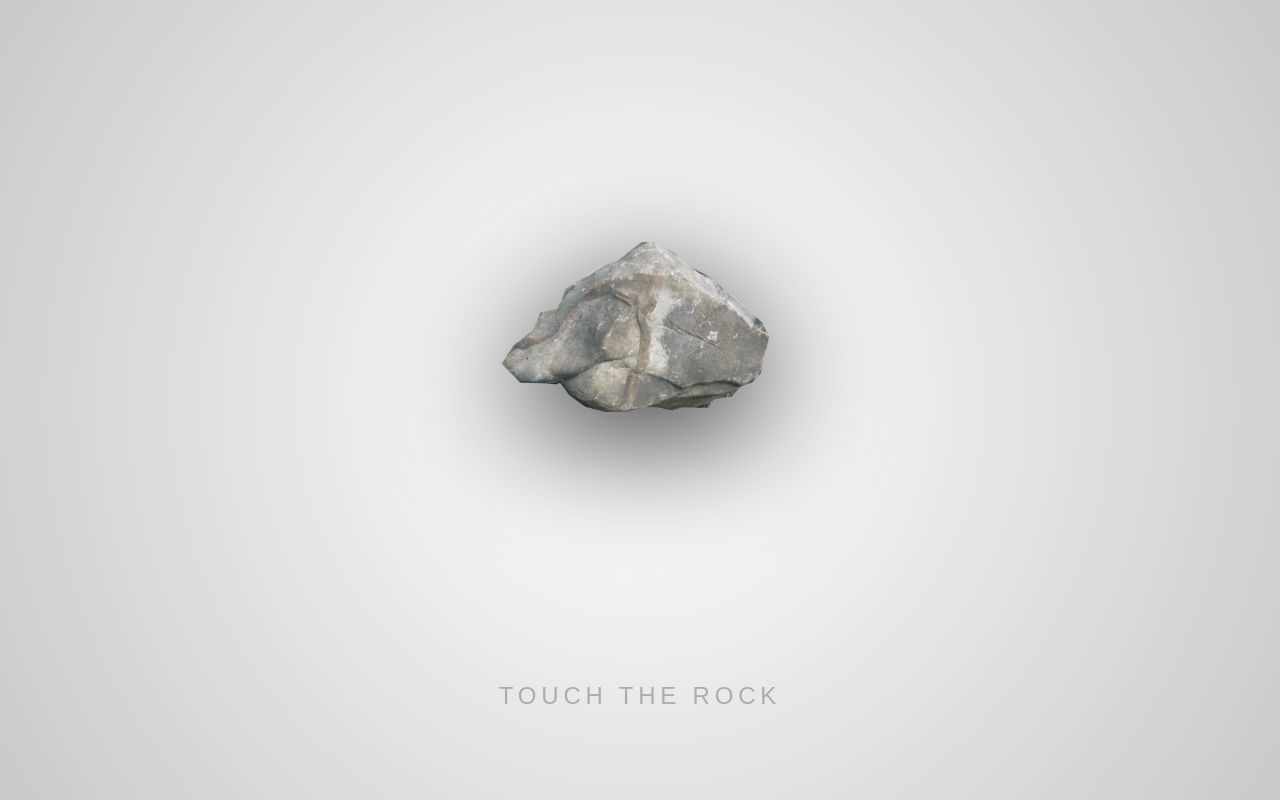
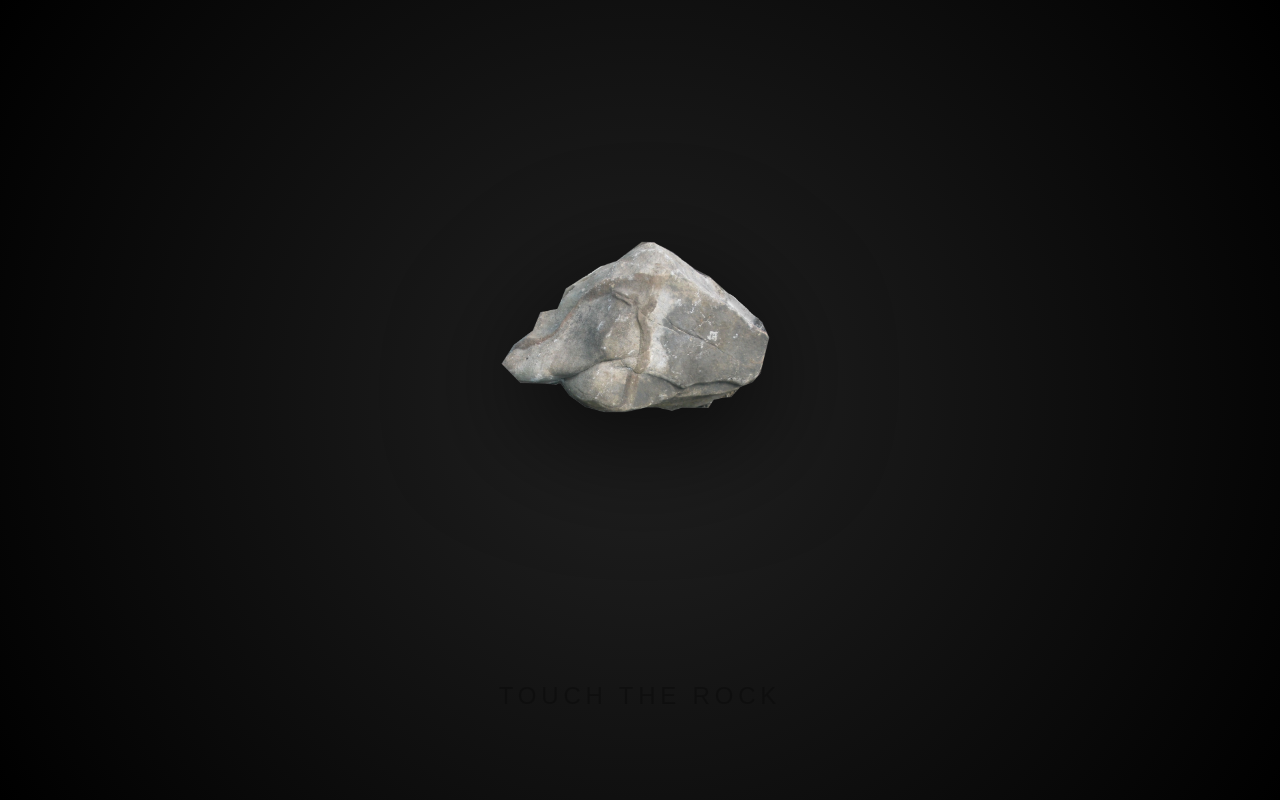
Before and after one commit to usertermed/petrock, a Next.js app: page / in a window 1280 px wide. Built offline with nearby package versions, Linux system fonts and the light colour scheme; a web font is replaced by a local one.

Commit message:
Visual polish

```diff
--- a/app/globals.css
+++ b/app/globals.css
@@ -6,6 +6,16 @@
   --foreground: #0a0a0a;
   --rock-shadow: 0 20px 50px rgba(132, 132, 132, 0.089);
   --accent: #555;
+  --glow: rgba(255, 255, 255, 0.5);
+  --container-bg: radial-gradient(circle at center, #ffffff 0%, #c9c9c9 100%);
+}
+
+[data-theme='dark'] {
+  --background: #111;
+  --foreground: #eee;
+  --accent: #888;
+  --glow: rgba(255, 255, 255, 0.2);
+  --container-bg: radial-gradient(circle at center, #222 0%, #000 100%);
 }
 
 body {
@@ -30,7 +40,8 @@ body {
   height: 100%;
   width: 100%;
   position: relative;
-  background: radial-gradient(circle at center, #ffffff 0%, #c9c9c9 100%);
+  background: var(--container-bg);
+  transition: background 2s ease;
 }
 
 .rock-container {
@@ -50,11 +61,46 @@ body {
   height: auto;
   filter: drop-shadow(0 30px 60px rgba(0, 0, 0, 0.8));
   transition: all 0.5s cubic-bezier(0.25, 0.46, 0.45, 0.94);
+  position: relative;
 }
 
 .rock-container:hover .rock-image {
-  transform: translateY(-5px);
+  transform: translateY(-8px) scale(1.02);
   filter: drop-shadow(0 40px 70px rgba(0, 0, 0, 0.9));
+}
+
+.rock-glow {
+  position: absolute;
+  top: 50%;
+  left: 50%;
+  transform: translate(-50%, -50%);
+  width: 100%;
+  height: 100%;
+  border-radius: 50%;
+  background: radial-gradient(circle, var(--glow) 0%, transparent 70%);
+  opacity: 0;
+  transition: opacity 1s ease;
+  z-index: -1;
+  pointer-events: none;
+}
+
+.rock-speaking .rock-glow {
+  opacity: 1;
+  animation: glow-pulse 2s infinite ease-in-out;
+}
+
+@keyframes glow-pulse {
+
+  0%,
+  100% {
+    transform: translate(-50%, -50%) scale(1);
+    opacity: 0.4;
+  }
+
+  50% {
+    transform: translate(-50%, -50%) scale(1.3);
+    opacity: 0.8;
+  }
 }
 
 .advice-text {
@@ -69,8 +115,9 @@ body {
   transition: opacity 0.8s ease, transform 0.8s ease;
   line-height: 1.6;
   letter-spacing: 0.02em;
-  color: rgba(0, 0, 0, 0.9);
-  text-shadow: 0 2px 4px rgba(178, 178, 178, 0.5);
+  color: var(--foreground);
+  text-shadow: 0 2px 4px rgba(0, 0, 0, 0.1);
+  font-weight: 400;
 }
 
 .advice-text.visible {
@@ -97,6 +144,7 @@ body {
   bottom: 20px;
   text-align: center;
 }
+
 @keyframes pulse {
 
   0%,
@@ -108,6 +156,7 @@ body {
     opacity: 0.6;
   }
 }
+
 /* Loading/Speaking Animation */
 @keyframes shake {
   0% {
--- a/app/page.js
+++ b/app/page.js
@@ -10,13 +10,18 @@ export default function Home() {
 
   useEffect(() => {
     setTimestamp(Date.now());
+
+    // Simple day/night theme detection
+    const hour = new Date().getHours();
+    const isDark = hour < 6 || hour > 18;
+    document.documentElement.setAttribute('data-theme', isDark ? 'dark' : 'light');
   }, []);
 
   const handleRockClick = async () => {
     if (loading) return;
 
     setLoading(true);
-    setAdvice(''); // Clear previous advice or keep it? Clearing looks like "thinking".
+    setAdvice('');
 
     try {
       const res = await fetch('/api/advice', {
@@ -41,6 +46,7 @@ export default function Home() {
         className={`rock-container ${loading ? 'rock-speaking' : ''}`}
         onClick={handleRockClick}
       >
+        <div className="rock-glow"></div>
         <img
           src={`/rock.png${timestamp ? `?v=${timestamp}` : ''}`}
           alt="Rock"
```
